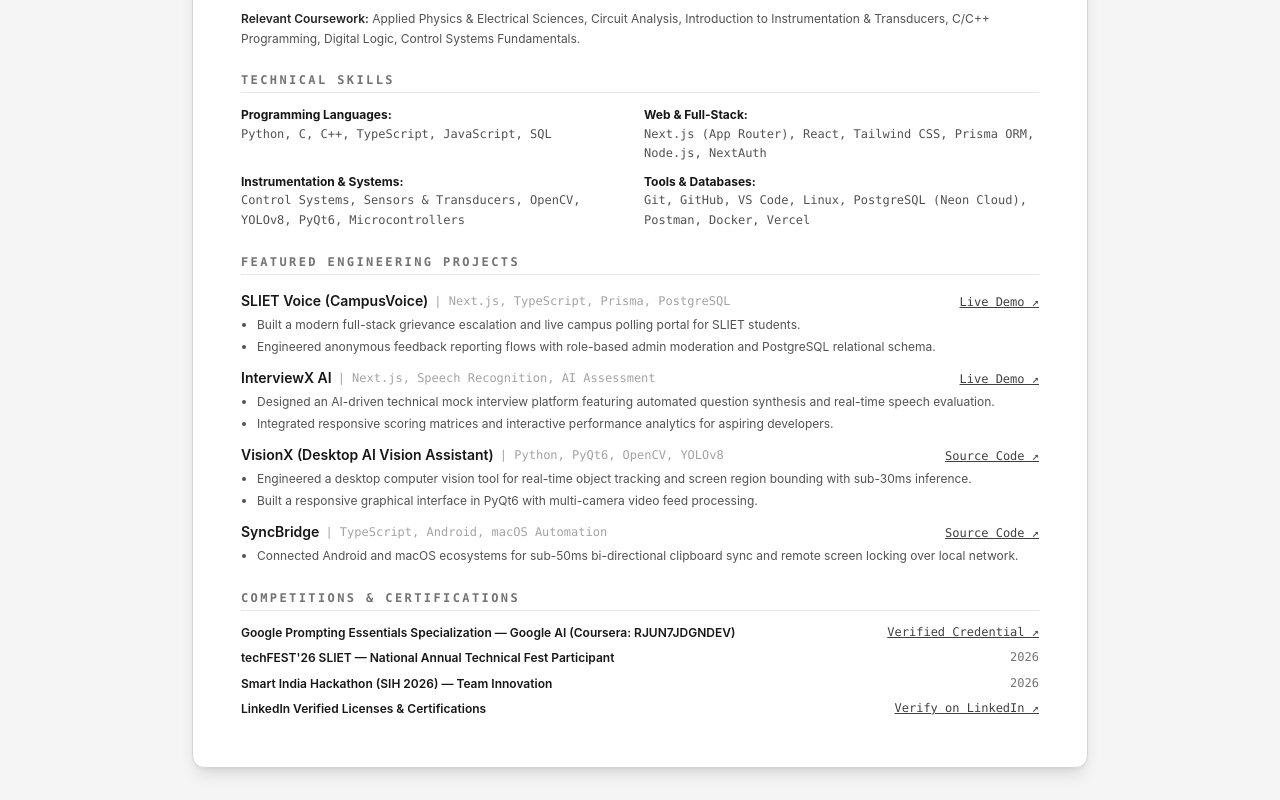
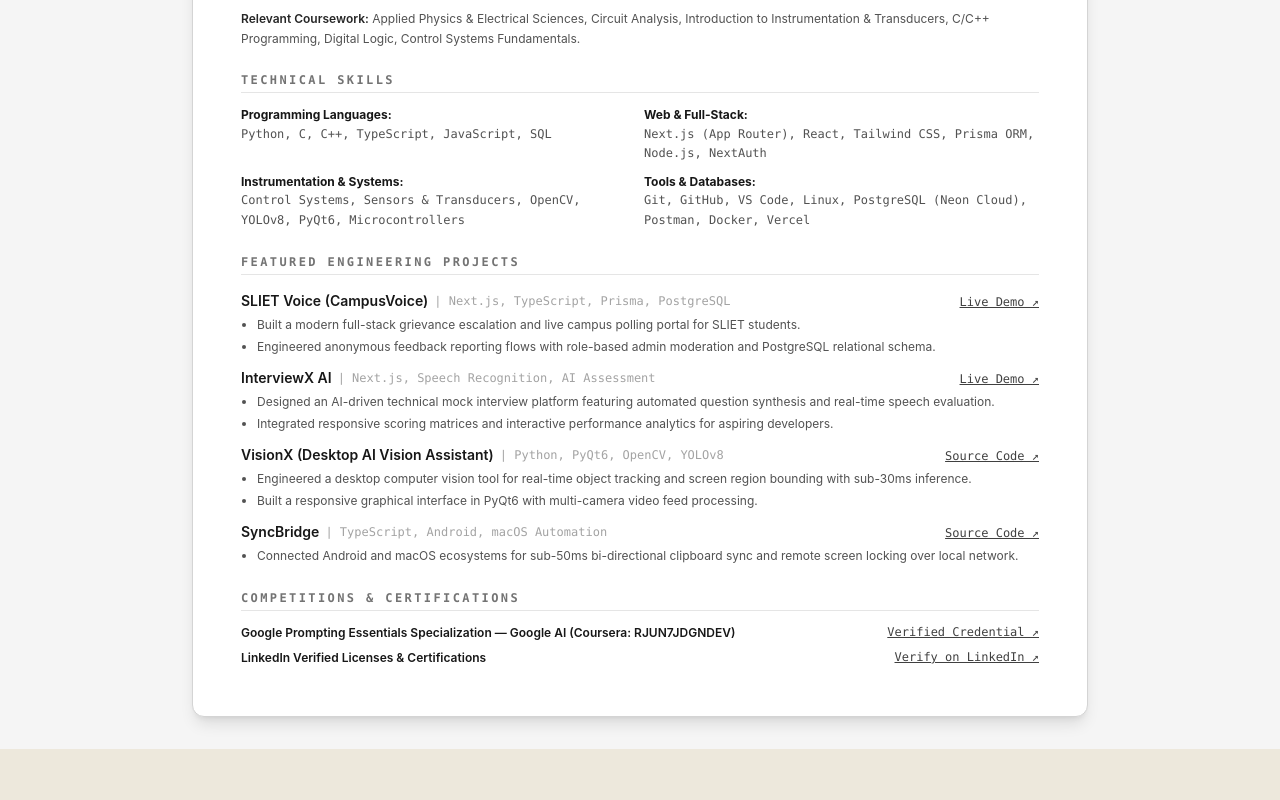
Before and after one commit to rajaryan2204/portfolio, a Next.js app: page /resume in a window 1280 px wide. Shown: the part 360-1160 px from the top of the page. After the commit the page ends 1109 px from the top, so only its background shows below. Built offline with nearby package versions, Linux system fonts and the light colour scheme.

Commit message:
feat: remove techfest and sih from certifications and resume

```diff
--- a/app/resume/page.tsx
+++ b/app/resume/page.tsx
@@ -226,14 +226,6 @@
               </a>
             </div>
             <div className="flex justify-between">
-              <span className="font-semibold text-neutral-900 dark:text-white">techFEST&apos;26 SLIET — National Annual Technical Fest Participant</span>
-              <span className="font-mono text-neutral-500">2026</span>
-            </div>
-            <div className="flex justify-between">
-              <span className="font-semibold text-neutral-900 dark:text-white">Smart India Hackathon (SIH 2026) — Team Innovation</span>
-              <span className="font-mono text-neutral-500">2026</span>
-            </div>
-            <div className="flex justify-between">
               <span className="font-semibold text-neutral-900 dark:text-white">LinkedIn Verified Licenses & Certifications</span>
               <a href="https://www.linkedin.com/in/raj-aryan2204/details/certifications/" target="_blank" rel="noopener noreferrer" className="font-mono text-neutral-700 dark:text-neutral-300 underline">
                 Verify on LinkedIn ↗
```
